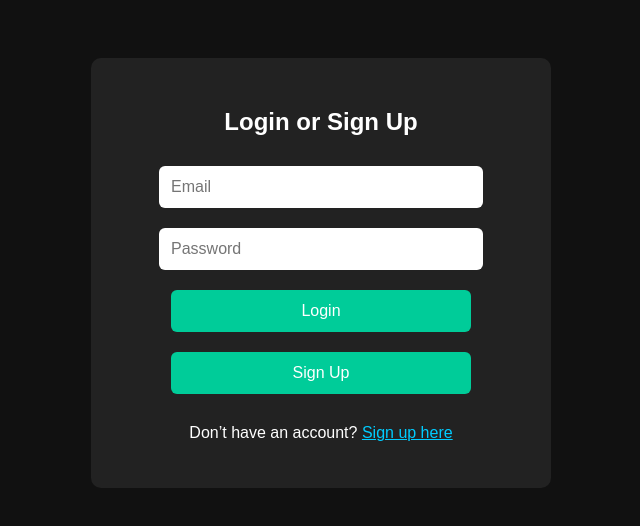
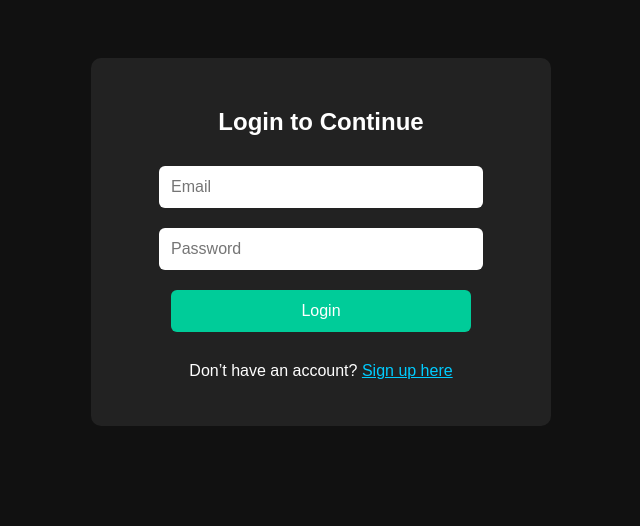
Before and after one commit to Detry55/video-site, a plain HTML site: page login.html in a window 1280 px wide. Shown: the whole page, without its empty margins (319-959 px from the left). Drawn offline with Linux system fonts and the light colour scheme.

Commit message:
Update login.html

```diff
--- a/login.html
+++ b/login.html
@@ -52,18 +52,17 @@
 </head>
 <body>
   <div class="container">
-    <h2>Login or Sign Up</h2>
+    <h2>Login to Continue</h2>
     <input type="email" id="email" placeholder="Email" /><br/>
     <input type="password" id="password" placeholder="Password" /><br/>
     <button onclick="login()">Login</button>
-    <button onclick="signup()">Sign Up</button>
     <div class="link">
       <p>Don’t have an account? <a href="signup.html" style="color: #00ccff;">Sign up here</a></p>
     </div>
   </div>
 
   <script>
-    // Your Firebase config
+    // Firebase config
     const firebaseConfig = {
       apiKey: "AIzaSyCOu3t1rOBOnQJb4RTggIk8iF4BkmVitsE",
       authDomain: "paidvideos-9e929.firebaseapp.com",
@@ -84,25 +83,12 @@
       auth.signInWithEmailAndPassword(email, password)
         .then(() => {
           alert("Login successful!");
-          window.location.href = "index.html"; // redirect to video page
+          window.location.href = "videos.html"; // redirect to videos
         })
         .catch((error) => {
           alert("Login Error: " + error.message);
         });
     }
-
-    function signup() {
-      const email = document.getElementById("email").value;
-      const password = document.getElementById("password").value;
-
-      auth.createUserWithEmailAndPassword(email, password)
-        .then(() => {
-          alert("Account created! You can log in now.");
-        })
-        .catch((error) => {
-          alert("Sign Up Error: " + error.message);
-        });
-    }
   </script>
 </body>
 </html>
```
